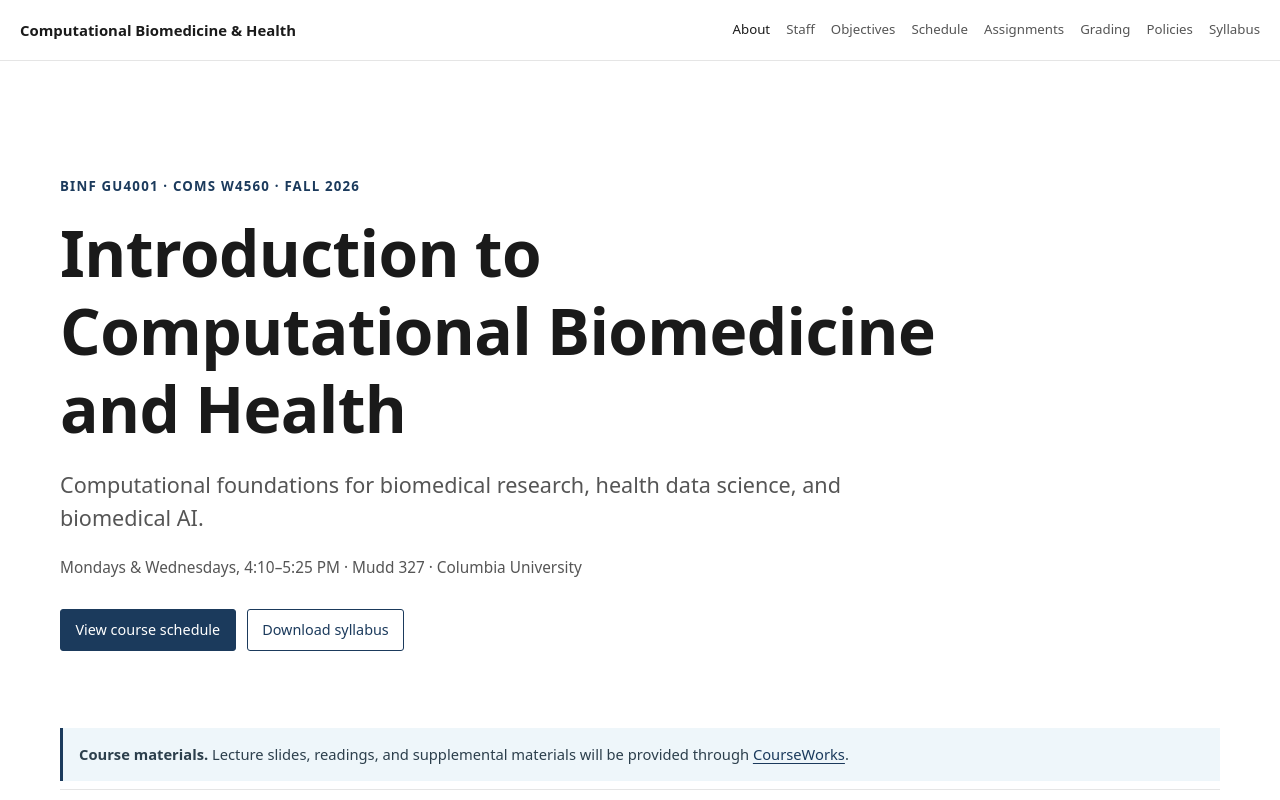
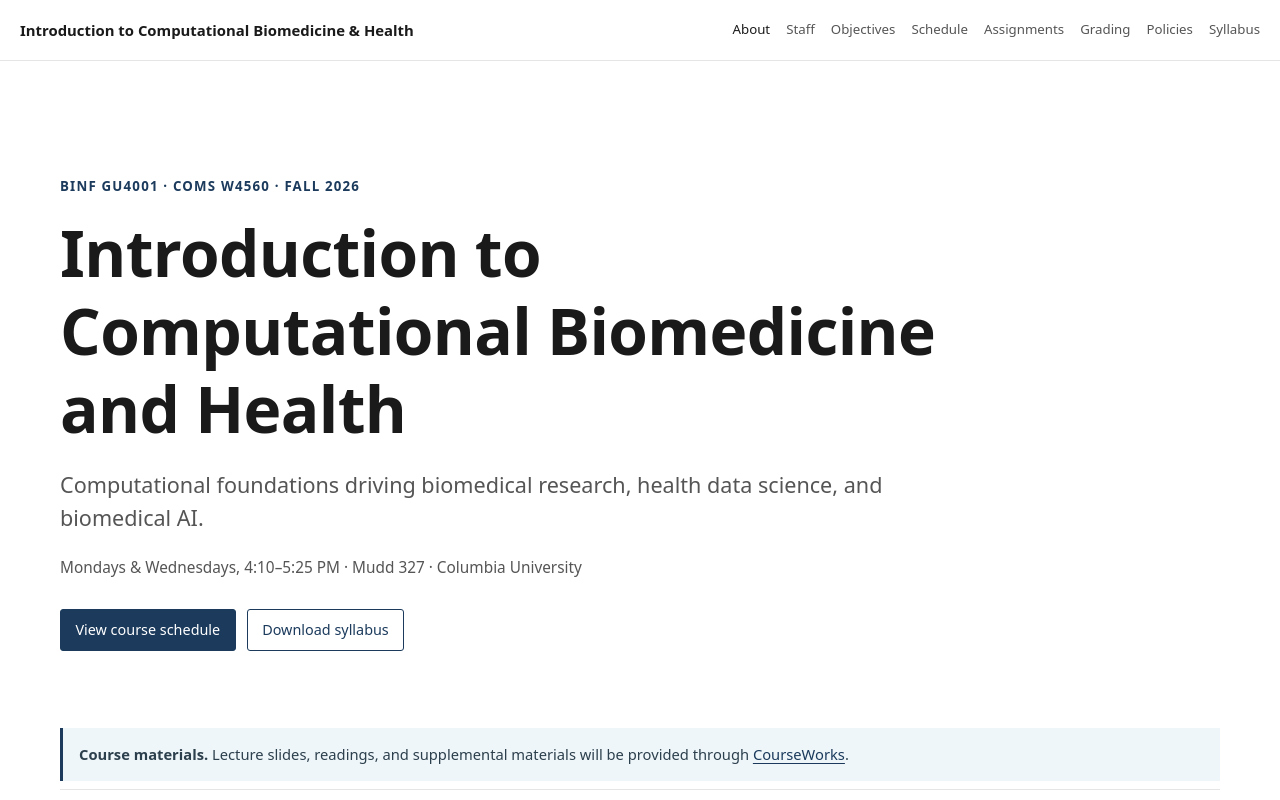
Before and after one commit to harryreyesnieva/binf4001, a plain HTML site: page index.html in a window 1280 px wide. Shown: the top 800 px of the page. Drawn offline with Linux system fonts and the light colour scheme.

Commit message:
Update index.html

```diff
--- a/index.html
+++ b/index.html
@@ -14,7 +14,7 @@
 
   <header class="site-header" id="top">
     <div class="nav-wrap">
-      <a class="brand" href="#top" aria-label="Course home">Computational Biomedicine &amp; Health</a>
+      <a class="brand" href="#top" aria-label="Course home">Introduction to Computational Biomedicine &amp; Health</a>
       <button class="nav-toggle" type="button" aria-expanded="false" aria-controls="site-nav">Menu</button>
       <nav id="site-nav" class="site-nav" aria-label="Primary navigation">
         <a href="#about">About</a>
@@ -33,7 +33,7 @@
     <section class="hero container-wide" aria-labelledby="course-title">
       <p class="eyebrow">BINF GU4001 · COMS W4560 · Fall 2026</p>
       <h1 id="course-title">Introduction to Computational Biomedicine and Health</h1>
-      <p class="hero-subtitle">Computational foundations for biomedical research, health data science, and biomedical AI.</p>
+      <p class="hero-subtitle">Computational foundations driving biomedical research, health data science, and biomedical AI.</p>
       <p class="meeting-line">Mondays &amp; Wednesdays, 4:10–5:25 PM · Mudd 327 · Columbia University</p>
       <div class="hero-actions">
         <a class="button" href="#schedule">View course schedule</a>
```
